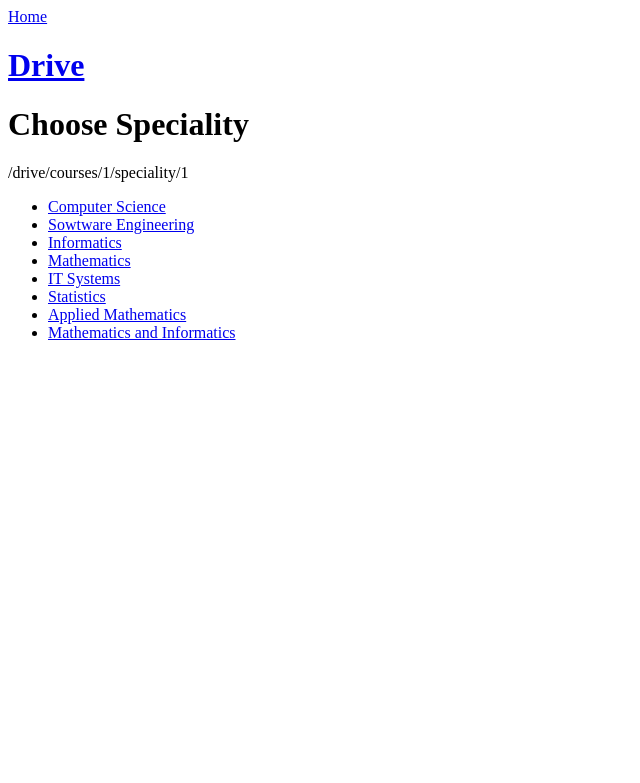
After one commit to hpmalinova/Share-with-me, a Django app: page /drive/courses/1/speciality/ in a window 1280 px wide. The commit adds this page. Shown: the top 783 px of the page, without its empty margins (0-640 px from the left). Run offline with Django 3.2, Linux system fonts and the light colour scheme.

Commit message:
Work in progress

```diff
--- a/share_with_me/drive/templates/images/base.html
+++ b/share_with_me/drive/templates/images/base.html
@@ -1,4 +1,4 @@
 <a href="{% url 'drive:index' %}">Home</a>
-<h1><a href="{% url 'drive:images:list' %}">Images</a></h1>
+<h1><a href="{% url 'drive:images:list' %}">Drive</a></h1>
 
 {% block content %} {% endblock %}
--- a/share_with_me/drive/templates/images/list.html
+++ b/share_with_me/drive/templates/images/list.html
@@ -1,7 +1,7 @@
 {% extends "images/base.html" %} {% block content %}
 
-<a href="{% url 'drive:images:create' %}">Add new image</a>
-
+<a href="{% url 'drive:images:courses' %}">Add new file</a>
+<a href="{% url 'drive:images:create' %}">Add new file (CreateImage)</a> <!--Delete!-->
 {% if images %}
 <ul>
   {% for image in images %}
--- /dev/null
+++ b/share_with_me/drive/templates/images/speciality.html
@@ -0,0 +1,25 @@
+{% extends "images/base.html" %} {% block content %}
+<h1>Choose Speciality</h1>
+{{request.path}}{{course_id}} <!--Delete later-->
+<ul>
+    <li><a href="{% url 'drive:images:subject' course_id=course_id spec='cs' %}">Computer Science</a></li>
+    <li><a href="{% url 'drive:images:subject' course_id=course_id spec='se' %}">Sowtware Engineering</a></li>
+    <li><a href="{% url 'drive:images:subject' course_id=course_id spec='in' %}">Informatics</a></li>
+    <li><a href="{% url 'drive:images:subject' course_id=course_id spec='ma' %}">Mathematics</a></li>
+    <li><a href="{% url 'drive:images:subject' course_id=course_id spec='it' %}">IT Systems</a></li>
+    <li><a href="{% url 'drive:images:subject' course_id=course_id spec='st' %}">Statistics</a></li>
+    <li><a href="{% url 'drive:images:subject' course_id=course_id spec='am' %}">Applied Mathematics</a></li>
+    <li><a href="{% url 'drive:images:subject' course_id=course_id spec='mi' %}">Mathematics and Informatics</a></li>
+</ul>
+{% endblock %}
+
+<!--
+"{% url 'drive:images:subject' spec='cs' %}">
+"{% url 'drive:images:subject' spec='se' %}">
+"{% url 'drive:images:subject' spec='in' %}">
+"{% url 'drive:images:subject' spec='ma' %}">
+"{% url 'drive:images:subject' spec='it' %}">
+"{% url 'drive:images:subject' spec='st' %}">
+"{% url 'drive:images:subject' spec='am' %}">
+"{% url 'drive:images:subject' spec='mi' %}">
+-->
--- a/share_with_me/drive/templates/index.html
+++ b/share_with_me/drive/templates/index.html
@@ -1,5 +1,5 @@
 <h1>Welcome to Share with me!</h1>
 
 <ul>
-  <li><a href="{% url 'drive:images:list' %}">Show Images</a></li>
+  <li><a href="{% url 'drive:images:list' %}">Show Drive</a></li>
 </ul>
--- a/share_with_me/drive/urls.py
+++ b/share_with_me/drive/urls.py
@@ -8,6 +8,14 @@ images_patterns = [
     path('', images.list, name='list'),
     path('<int:image_id>/', images.detail, name='detail'),
     path('new/', images.ImageCreateView.as_view(), name='create'),
+    path('courses/', images.courses, name='courses'),
+    path('courses/<int:course_id>/speciality/', images.speciality, name='speciality'),
+    path('courses/<int:course_id>/speciality/<str:spec>/subject/', images.subject, name='subject'),
+    path(
+        'courses/<int:course_id>/speciality/<str:spec>/subject/<str:subj>/upload',
+        images.spec_subject,
+        name='spec_subject'
+    ),
     # path('new-experiment/', images.new_experiment, name='new-experiment'),
     # path('update/<int:course_id>/', images.edit_course, name='update'),
     # path('delete/<int:course_id>/', images.delete_course, name='delete'),
@@ -16,5 +24,5 @@ images_patterns = [
 
 urlpatterns = [
     path('', index, name='index'),
-    path('images/', include((images_patterns, 'images')))
+    path('drive/', include((images_patterns, 'images')))
 ]
--- a/share_with_me/drive/views/images.py
+++ b/share_with_me/drive/views/images.py
@@ -1,17 +1,115 @@
-from django.shortcuts import render, get_object_or_404
+from django.shortcuts import render, get_object_or_404, redirect
 from django.views.generic import CreateView
-from django.urls import reverse_lazy
+from django.urls import reverse_lazy, reverse
 
-from drive.models import Image
+from drive.models import Image, content_file_name
+
+from django import forms
+
+
+class ImageForm(forms.ModelForm):
+    class Meta:
+        model = Image
+        fields = ('image', 'file', 'description')
+
+
+def spec_subject(request, course_id, spec, subj):
+    if request.method == "POST":
+        # print(request.get_full_path())
+        data = request.POST
+        form = ImageForm(data=data)
+        print(form)
+        if form.is_valid():
+            print('HEREHEREHEREHEREHEREHERE')
+            new_image = form.save(commit=True)
+            return redirect(reverse('drive:images:list'))
+        else:
+            print('THERETHERETHERETHERETHERE')
+            return render(
+                request,
+                'images/spec_subject.html',
+                {
+                    'form': form,
+                    'course_id': course_id,
+                    'spec': spec,
+                    'subj': subj
+                }
+            )
+    else:
+        form = ImageForm()
+        return render(
+            request,
+            'images/spec_subject.html',
+            {
+                'form': form,
+                'course_id': course_id,
+                'spec': spec,
+                'subj': subj
+            }
+        )
+    '''
+    return render(
+        request,
+        'images/spec_subject.html',
+        {
+            'course_id': course_id,
+            'spec': spec,
+            'subj': subj
+        }
+    )
+    '''
+
+
+# TODO: Make dictionaries of the subjects for each year and speciality
+def subject(request, course_id, spec):
+    return render(
+        request,
+        'images/subject.html',
+        {
+            'subjects': ['Math1', 'Math2'],
+            'course_id': course_id,
+            'spec': spec
+        }
+    )
+
+
+def speciality(request, course_id):
+    return render(
+        request,
+        'images/speciality.html',
+        {
+            'course_id': course_id
+        }
+    )
+
+
+def courses(request):
+    return render(
+        request,
+        'images/courses.html'
+    )
 
 
 def list(request):
-    return render(request, 'images/list.html', {'images': Image.objects.all()})
+    return render(
+        request,
+        'images/list.html',
+        {
+            'images': Image.objects.all()
+        }
+    )
 
 
 def detail(request, image_id):
     image = get_object_or_404(Image, id=image_id)
-    return render(request, 'images/detail.html', {'image': image})
+
+    return render(
+        request,
+        'images/detail.html',
+        {
+            'image': image
+        }
+    )
 
 
 class ImageCreateView(CreateView):
--- a/share_with_me/share_with_me/urls.py
+++ b/share_with_me/share_with_me/urls.py
@@ -23,7 +23,7 @@ from django.conf.urls.static import static
 # MEDIA_URL = '/'
 
 urlpatterns = [
-    path('drive/', include('drive.urls')),
+    path('', include('drive.urls')),
     path('admin/', admin.site.urls),
 ] + static(settings.MEDIA_URL, document_root=settings.MEDIA_ROOT)
 # ] + static(MEDIA_URL, document_root=MEDIA_ROOT)
```
Also changed, not shown: share_with_me/drive/models.py (+8 -2 lines), share_with_me/drive/templates/images/courses.html (added, +10 -0 lines), share_with_me/drive/templates/images/spec_subject.html (added, +10 -0 lines), share_with_me/drive/templates/images/subject.html (added, +12 -0 lines), share_with_me/media/media/3.png (deleted), share_with_me/media/media/idk.png (deleted).
